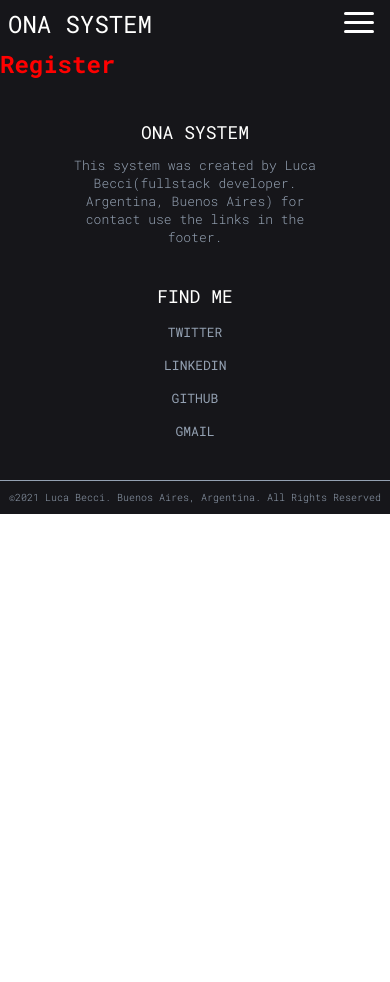
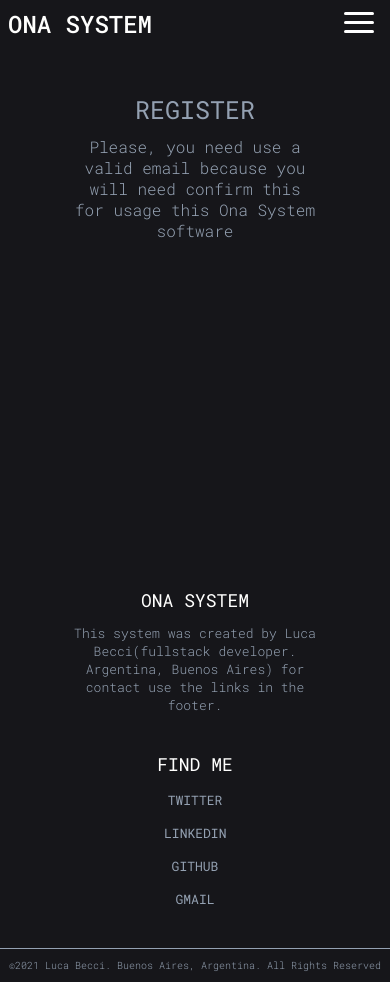
Before and after one commit to lucabecci/OnaSystem, a React (Create React App) app in the folder packages/web/: page /register in a window 390 px wide. Before the commit the page ends 844 px from the top, so only its background shows below. Built offline with nearby package versions, Linux system fonts and the light colour scheme; no server answers.

Commit message:
feat(@web): Second section of home responsive added

```diff
--- a/packages/web/package.json
+++ b/packages/web/package.json
@@ -13,6 +13,7 @@
     "@types/react": "^16.9.53",
     "@types/react-dom": "^16.9.8",
     "axios": "^0.21.1",
+    "formik": "^2.2.6",
     "react": "^17.0.1",
     "react-dom": "^17.0.1",
     "react-router-dom": "^5.2.0",
--- /dev/null
+++ b/packages/web/src/components/FirstSectionRegister.tsx
@@ -0,0 +1,65 @@
+import React, { Fragment } from 'react'
+import styled from '@emotion/styled'
+function FirstSectionRegister() {
+    const MainContainer = styled.div`
+        display: flex;
+        justify-content: center;
+        height: 250px;
+        width: 100%;
+    `
+    const Container = styled.div`
+        height: 160px;
+        margin: auto;
+        width: 70%;
+        @media (max-width: 900px) {
+            width: 90%;
+        }
+    `
+    const Title = styled.h3`
+        color: #94a1b2;
+        font-size: 30px;
+        font-weight: 400;
+        text-align: center;
+        @media (max-width: 900px) {
+            font-size: 25px;
+        }
+    `
+    const ParagraphContainer = styled.div`
+        height: 110px;
+        margin: 10px auto auto auto;
+        width: 60%;
+        @media (max-width: 900px) {
+            width: 80%;
+        }
+        @media (max-width: 1200px) {
+            width: 70%
+        }
+    `
+    const Paragraph = styled.p`
+        color: #94a1b2;
+        font-size: 19px;
+        font-weight: 300;
+        text-align: center;
+        @media (max-width: 900px) {
+            font-size: 16px;
+        }
+        @media (max-width: 1200px) {
+            font-size: 16px;
+        }
+    `
+
+    return (
+        <Fragment>
+            <MainContainer>
+                <Container>
+                    <Title>REGISTER</Title>
+                    <ParagraphContainer>
+                        <Paragraph>Please, you need use a valid email because you will need confirm this for usage this Ona System software</Paragraph>
+                    </ParagraphContainer>
+                </Container>
+            </MainContainer>
+        </Fragment>
+    )
+}
+
+export default FirstSectionRegister
--- a/packages/web/src/components/Navbar.tsx
+++ b/packages/web/src/components/Navbar.tsx
@@ -24,6 +24,7 @@ function Navbar(): React.FunctionComponentElement<HTMLAllCollection> {
     color: #fffffe;
     cursor: pointer;
     font-size: 1.5rem;
+    font-weight: 500;
     margin: .5rem;
    `
 
--- a/packages/web/src/components/SecondSectionHome.tsx
+++ b/packages/web/src/components/SecondSectionHome.tsx
@@ -9,7 +9,7 @@ function SecondSectionHome(): React.FunctionComponentElement<HTMLAllCollection>
         height: 600px;
         width: 100%;
         @media (max-width: 800px) {
-        height: 600px;
+        height: 1000px;
         }
     `
     const ContainerMainFirstInformation = styled.div`
@@ -35,7 +35,7 @@ function SecondSectionHome(): React.FunctionComponentElement<HTMLAllCollection>
         font-weight: 400;
         word-spacing: 5px;
         text-align: center;
-        @media (max-width: 800px) {
+        @media (max-width: 1000px) {
             font-size: 18px;
         }
     `
@@ -43,7 +43,7 @@ function SecondSectionHome(): React.FunctionComponentElement<HTMLAllCollection>
         margin: auto;
         padding-top: 20px;
         width: 50%;
-        @media (max-width: 800px) {
+        @media (max-width: 1000px) {
             width: 70%;
         }
     `
@@ -71,6 +71,9 @@ function SecondSectionHome(): React.FunctionComponentElement<HTMLAllCollection>
     const ContainerSecondInformaation = styled.div`
         display: flex;
         justify-content: space-around;
+        @media (max-width: 800px) {
+            flex-direction:column;
+        }
     `
 
 
--- a/packages/web/src/components/TarjetInformation.tsx
+++ b/packages/web/src/components/TarjetInformation.tsx
@@ -50,11 +50,18 @@ function TarjetInformation(props: TarjetProps): React.FunctionComponentElement<H
         border-radius: 10px;
         height: 300px;
         width: 45%;
+        @media (max-width: 800px) {
+            margin-bottom: 30px;
+            width: 100%;
+        }
     `
     const ContainerMainFirstInformation = styled.div`
         height: 80px;
         margin: 40px auto auto auto;
         width: 70%;
+        @media (max-width: 800px) {
+            width: 80%;
+        }
     `
     const ContainerFirstInformation = styled.div`
         display: flex;
@@ -72,6 +79,9 @@ function TarjetInformation(props: TarjetProps): React.FunctionComponentElement<H
         box-shadow: 0 15px 10px #18181a;
         width: 100px;
         animation: ${colorChange} 5s linear infinite;
+        @media (max-width: 1000px) {
+            height: 90px
+        }
     `
     const Letter = styled.div`
         color: #7f5af0;
@@ -85,12 +95,18 @@ function TarjetInformation(props: TarjetProps): React.FunctionComponentElement<H
         font-size: 30px;
         font-weight: 400;
         padding: 40px 20px;
+        @media (max-width: 1000px) {
+            font-size: 18px;
+        }
     `
     const Paragraph = styled.p`
         color: #94a1b2;
         letter-spacing: 1px;
         text-align: justify;
         word-spacing: 3px;
+        @media (max-width: 1000px) {
+            font-size: 13px;
+        }
     `
 
     return (
--- a/packages/web/src/pages/Register.tsx
+++ b/packages/web/src/pages/Register.tsx
@@ -1,14 +1,19 @@
 import React, { Fragment, ReactElement } from 'react';
 import styled from '@emotion/styled'
+import FirstSectionRegister from '../components/FirstSectionRegister';
 function Register(): ReactElement<HTMLAllCollection> {
 
-    const FirstTitle = styled.h2`
-        color: red;
+    const Background = styled.div`
+        background-color: #16161A;
+        height: 500px;
+        width: 100%;
     `
 
   return (
     <Fragment>
-        <FirstTitle>Register</FirstTitle>
+        <Background>
+            <FirstSectionRegister/>
+        </Background>
     </Fragment>
   );
 }
```
Also changed, not shown: packages/web/src/components/FirstSectionHome.tsx (+4 -4 lines), packages/web/src/components/FormRegister.tsx (added, +11 -0 lines), packages/web/src/components/SecondSectionRegister.tsx (added, +11 -0 lines), 2 other files (tests, documents, lock files or other folders). Lines whose indentation alone changed are shown as unchanged.
